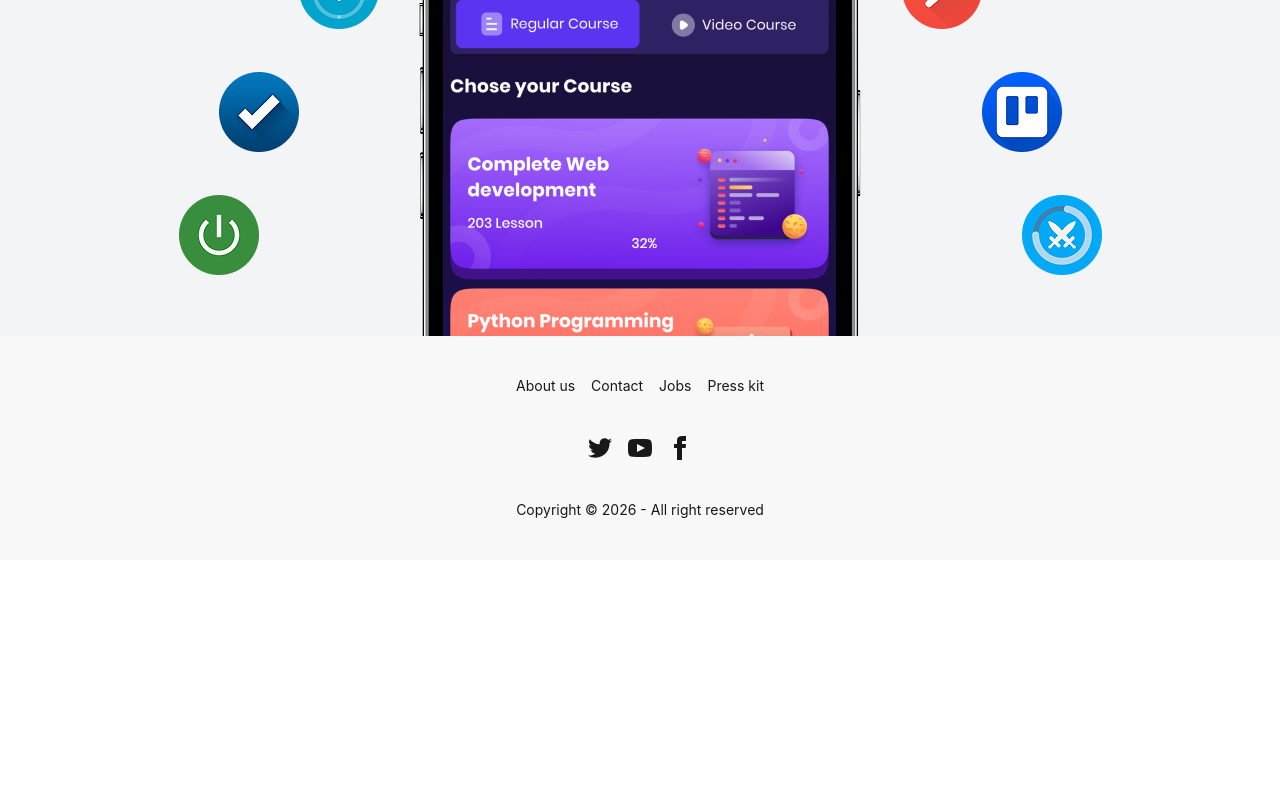
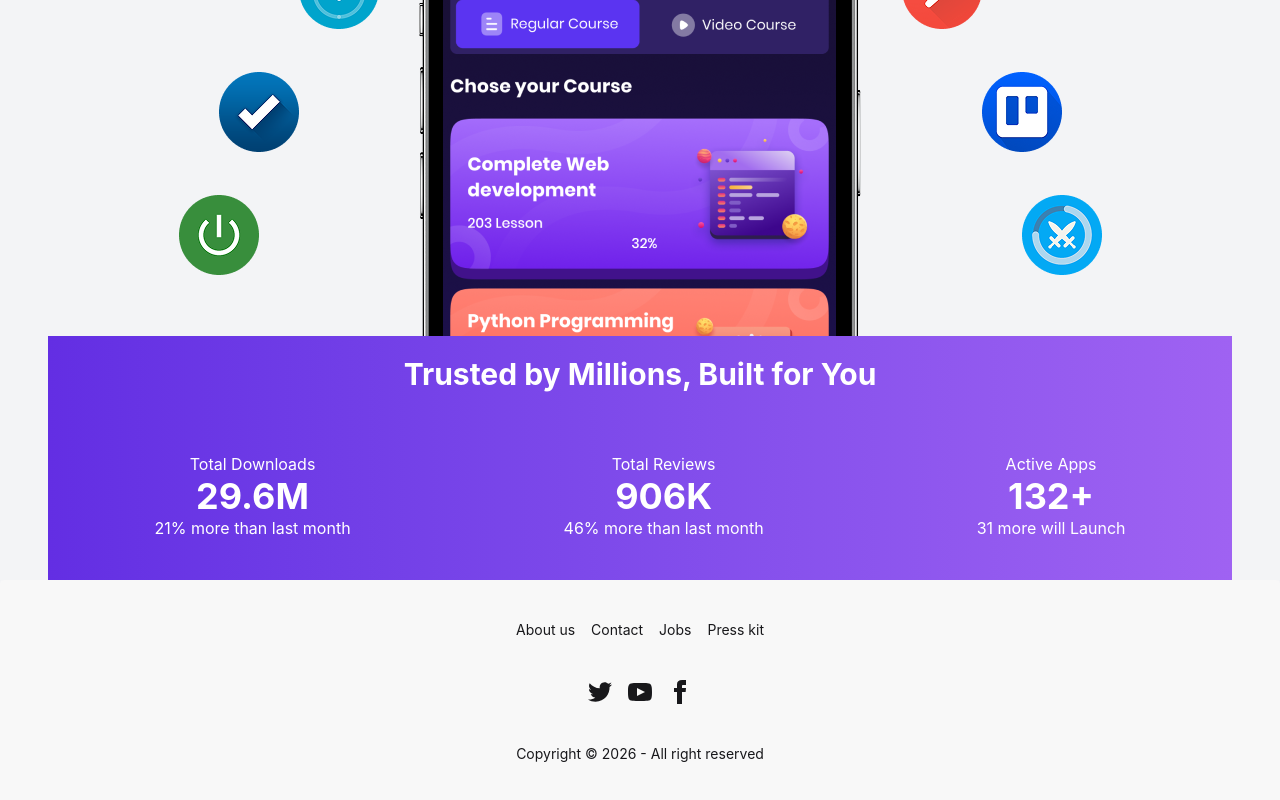
Before and after one commit to mahmudulhaque13/hero.io, a React (Vite) app: page / in a window 1280 px wide. Shown: the part 795-1595 px from the top of the page. Before the commit the page ends 1355 px from the top, so only its background shows below. Built offline with nearby package versions, Linux system fonts and the light colour scheme.

Commit message:
added banner cards

```diff
--- a/src/Components/Banner.jsx
+++ b/src/Components/Banner.jsx
@@ -43,6 +43,28 @@ const Banner = () => {
         <div>
           <img className="mx-auto" src={bannerImage} alt="" />
         </div>
+        <div className="bg-gradient-to-r from-[#632EE3] to-[#9F62F2] text-white ">
+          <h1 className="font-bold  text-3xl py-5">
+            Trusted by Millions, Built for You
+          </h1>
+          <div className="flex flex-col justify-around md:flex-row">
+            <div className="text-center my-10">
+              <p>Total Downloads</p>
+              <h1 className="font-bold text-4xl">29.6M</h1>
+              <p>21% more than last month</p>
+            </div>
+            <div className="text-center my-10">
+              <p>Total Reviews</p>
+              <h1 className="font-bold text-4xl">906K</h1>
+              <p>46% more than last month</p>
+            </div>
+            <div className="text-center my-10">
+              <p>Active Apps</p>
+              <h1 className="font-bold text-4xl">132+</h1>
+              <p>31 more will Launch</p>
+            </div>
+          </div>
+        </div>
       </div>
     </div>
   );
```
